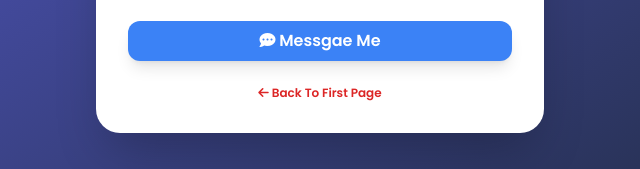
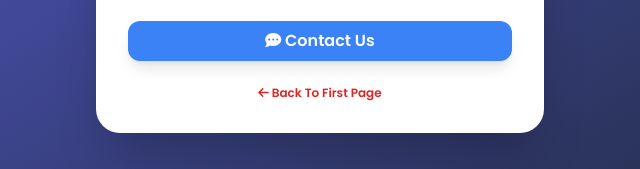
Before and after one commit to Meniya-Sandip/QR-Page, a plain HTML site: page page2.html in a window 1280 px wide. Shown: the part 561-730 px from the top of the page, 320-960 px from the left. Drawn offline with nearby package versions, Linux system fonts and the light colour scheme.

Commit message:
Update page2.html

```diff
--- a/page2.html
+++ b/page2.html
@@ -101,7 +101,7 @@
         class="block bg-blue-500 text-white font-semibold py-2 rounded-xl shadow-lg hover:bg-blue-600 transition">
         <i class="fas fa-comment-dots"></i>
 
-        Messgae Me
+        Contact Us
       </a>
     </div>
 
```
